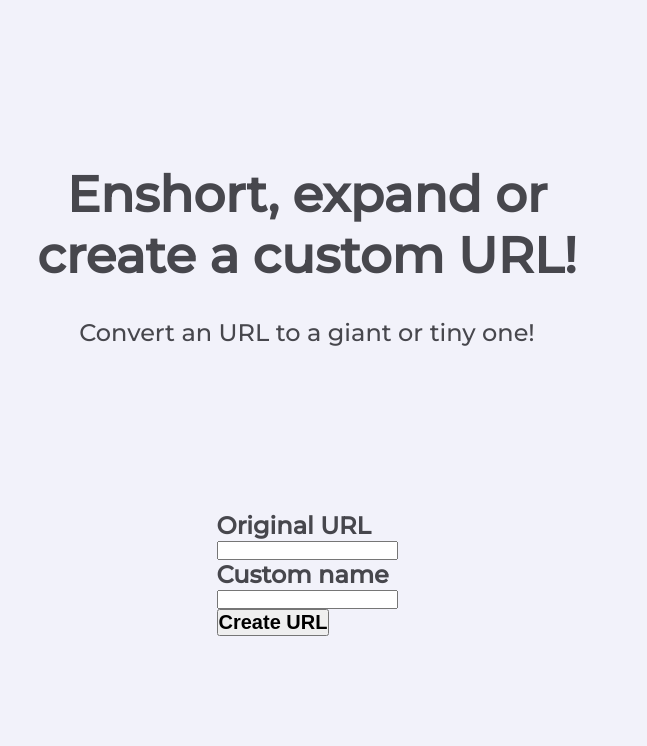
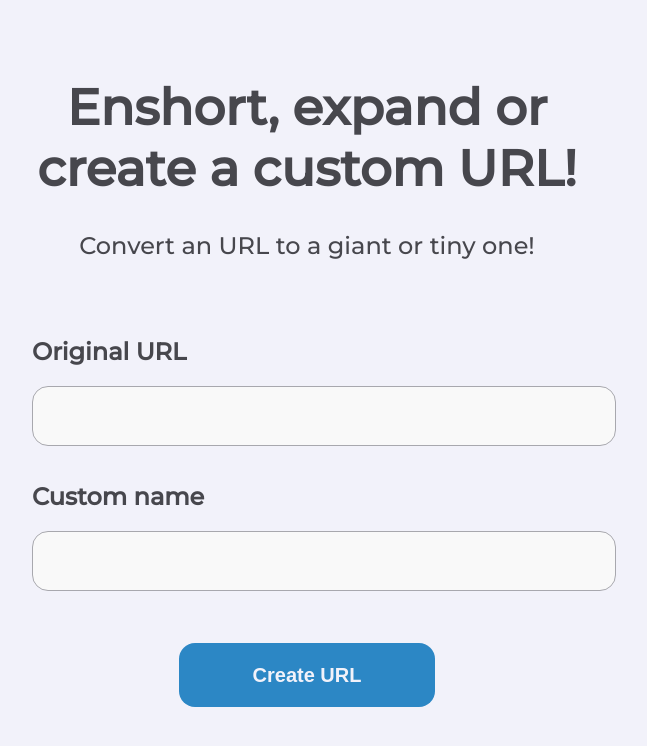
Before and after one commit to Lucasc-Dev/URL-Extender-frontend, a Next.js app: page / in a window 1280 px wide. Shown: the top 746 px of the page, without its empty margins (333-980 px from the left). Built offline with nearby package versions, Linux system fonts and the light colour scheme.

Commit message:
Main page styles: done.

```diff
--- a/src/styles/pages/MainPage.ts
+++ b/src/styles/pages/MainPage.ts
@@ -28,24 +28,50 @@ export const Subtitle = styled.p`
 `;
 
 export const FormContainer = styled.div`
+    width: 550px;
 `;
 
 export const InputContainer = styled.div`
-
+    display: flex;
+    flex-direction: column;
 `;
 
-export const InputTitle = styled.h2`
-
+export const InputTitle = styled.label`
+    font-size: 24px;
+    font-weight: 600;
+    cursor: text;
 `;
 
 export const Input = styled.input`
+    width: 100%;
+    padding: 16px;
+    margin: 20px auto 36px;
+    border-radius: 16px;
+    border: 1px solid #A8A8AE;
+    outline: none;
+    background-color: #f9f9f9;
 
+    font-size: 22px;
+    color: #47474d;
 `;
 
 export const Button = styled.button`
+    width: 256px;
+    height: 64px;
+    margin: 16px auto;
 
+    display: flex;
+    align-items: center;
+    justify-content: center;
+    border-radius: 16px;
+    border: 0;
+    outline: none;
+    cursor: pointer;
+
+    background-color: #2C87C5;
 `;
 
 export const ButtonText = styled.h2`
-
+    font-size: 20px;
+    color: #f2f2fa;
 `;
```
Also changed, not shown: src/pages/index.tsx (indentation only).
